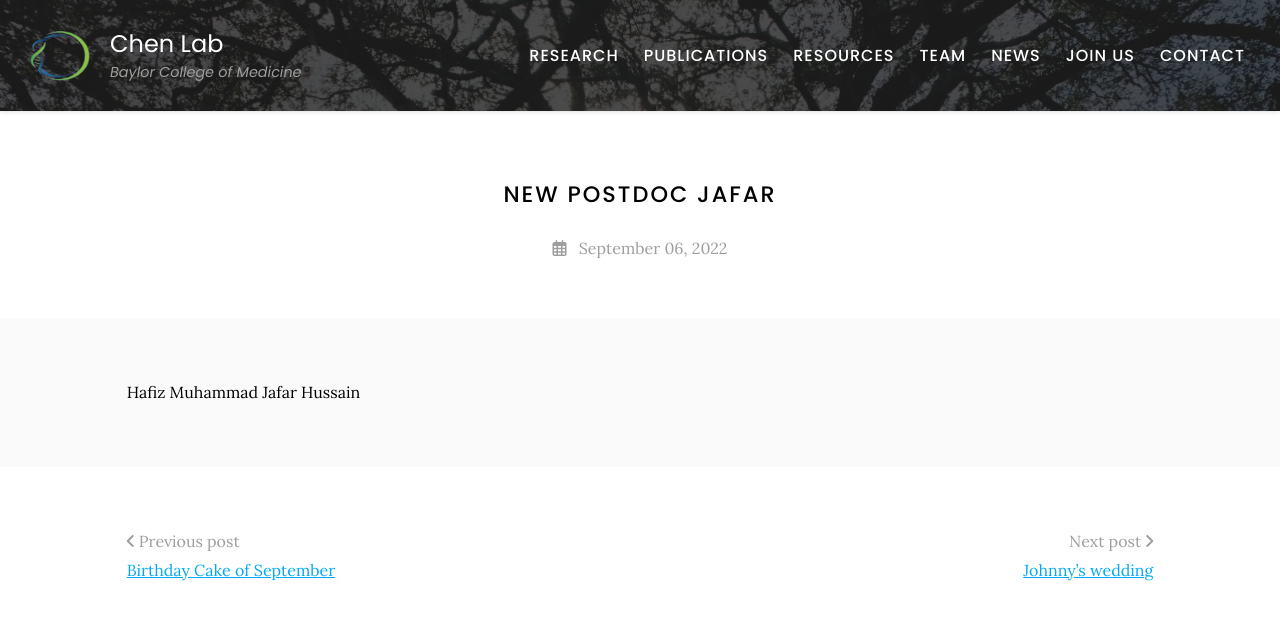
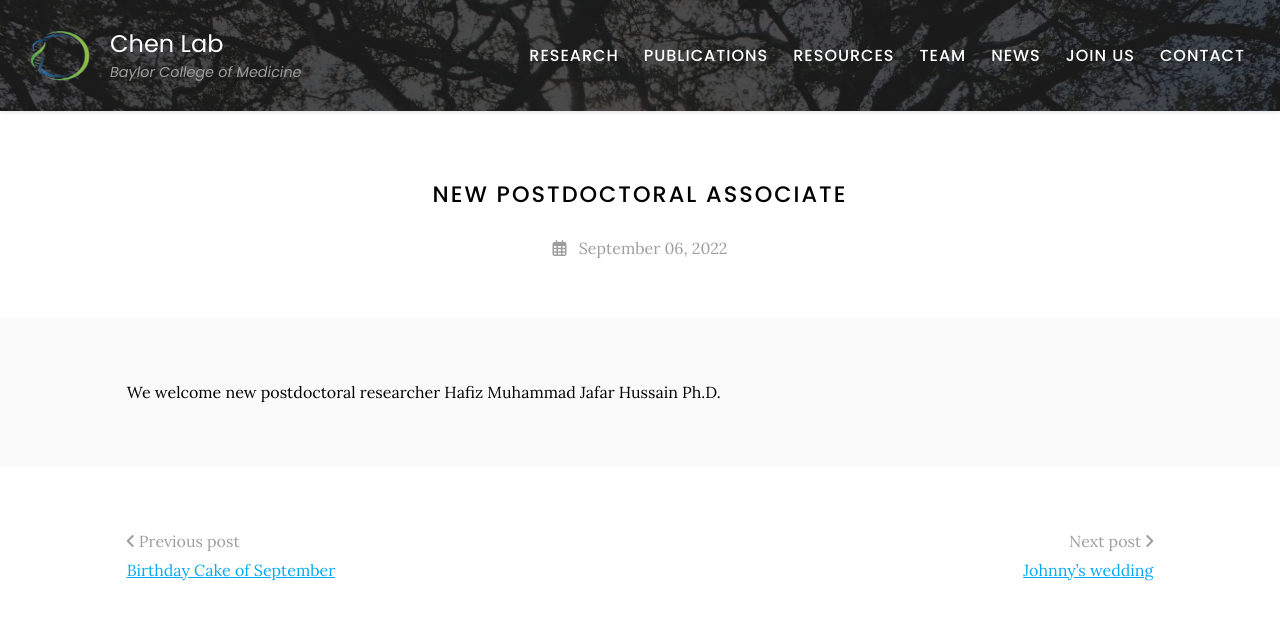
Before and after one commit to RCHENLAB/rchenlab.github.io, a Jekyll site: the page built from _posts/2022-09-06-new-postdoc-Jafar.md, in a window 1280 px wide, cut to the strip 0-644 px from the top of the page. Shown: the top 620 px of the strip. Built offline with Jekyll 4.4.1, drawn with Linux system fonts in a browser that asks for light colours.

Commit message:
Update 2022-09-06-new-postdoc-Jafar.md

```diff
--- a/_posts/2022-09-06-new-postdoc-Jafar.md
+++ b/_posts/2022-09-06-new-postdoc-Jafar.md
@@ -1 +1,8 @@
-Hafiz Muhammad Jafar Hussain
+---
+title: New Postdoctoral Associate
+tags:
+author:
+member: All
+---
+
+We welcome new postdoctoral researcher Hafiz Muhammad Jafar Hussain Ph.D.
```
